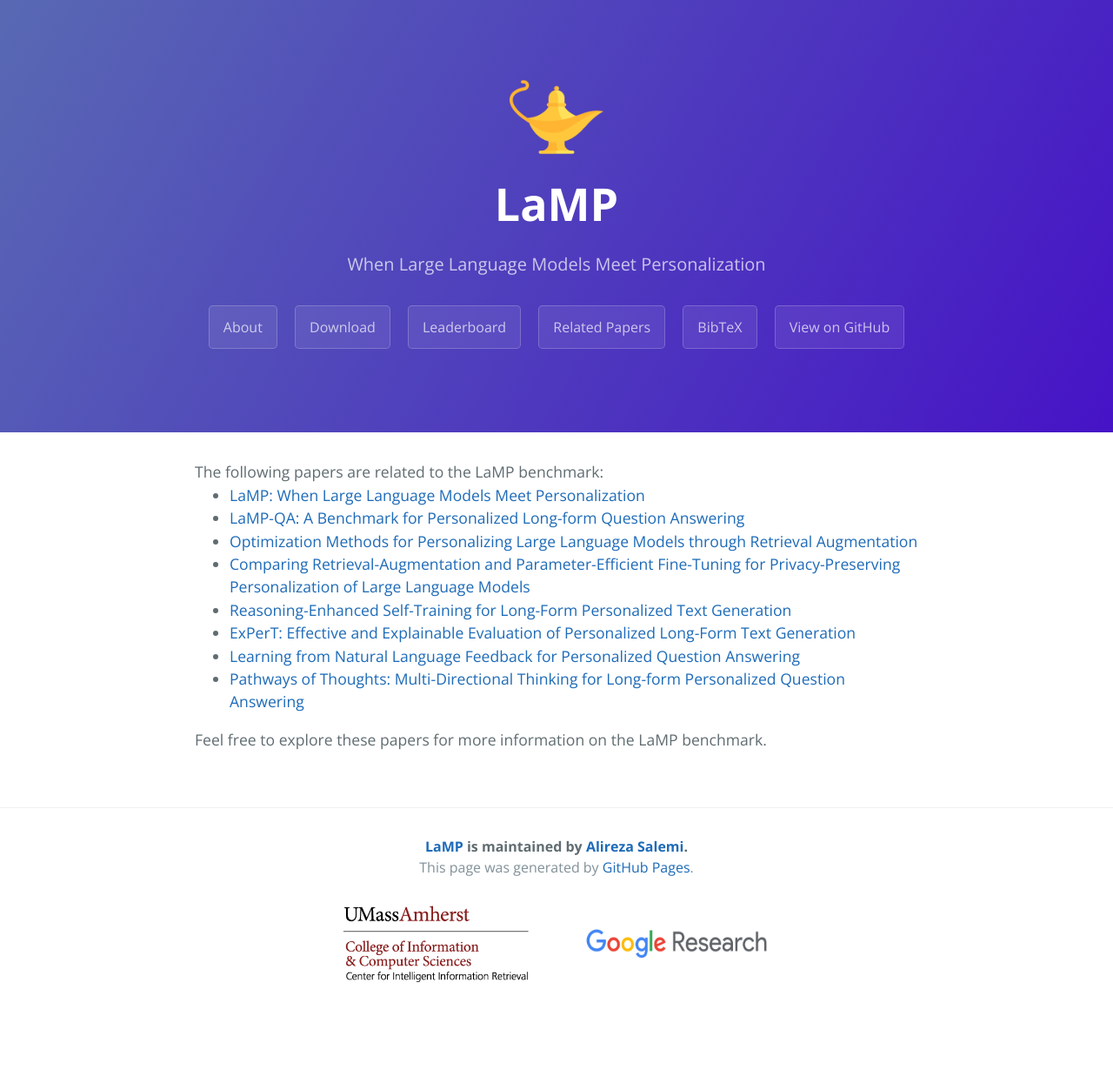
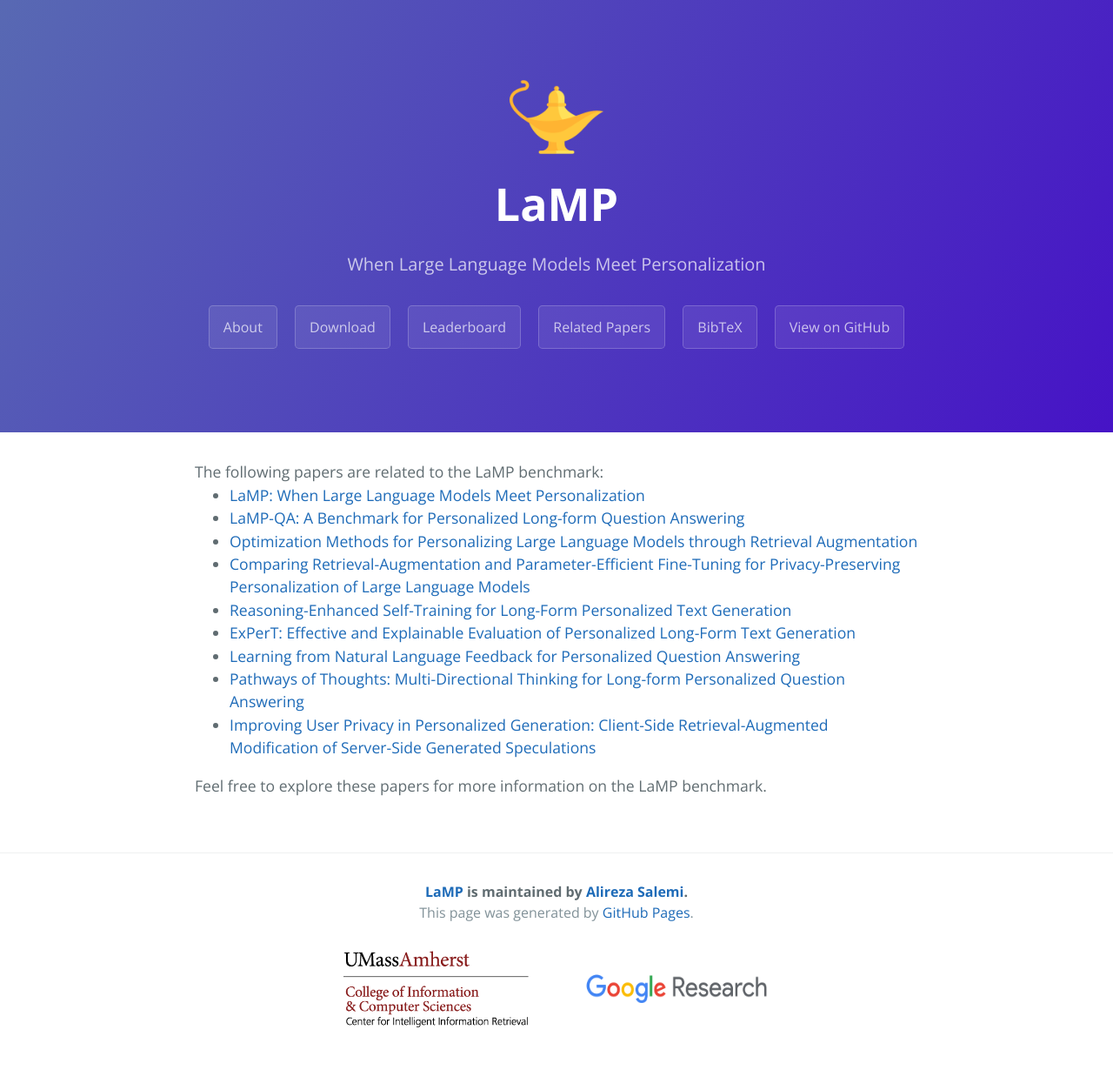
Before and after one commit to LaMP-Benchmark/lamp-benchmark.github.io, a Jekyll site: the page built from related-papers.html, in a window 1280 px wide. Shown: the whole page at 87% size. Built offline with Jekyll 4.4.1, drawn with Linux system fonts in a browser that asks for light colours; before the commit the page ends 1193 px from its top, so only the background shows below that.

Commit message:
Add new paper on user privacy in personalized generation

```diff
--- a/related-papers.html
+++ b/related-papers.html
@@ -17,6 +17,7 @@ The following papers are related to the LaMP benchmark:
    <li><a href="https://arxiv.org/abs/2501.14956">ExPerT: Effective and Explainable Evaluation of Personalized Long-Form Text Generation</a></li>
    <li><a href="https://arxiv.org/abs/2508.10695">Learning from Natural Language Feedback for Personalized Question Answering</a></li>
    <li><a href="https://arxiv.org/abs/2509.19094">Pathways of Thoughts: Multi-Directional Thinking for Long-form Personalized Question Answering</a></li>
+   <li><a href="https://arxiv.org/abs/2601.17569">Improving User Privacy in Personalized Generation: Client-Side Retrieval-Augmented Modification of Server-Side Generated Speculations</a></li>
 </ul>
 
 
```
